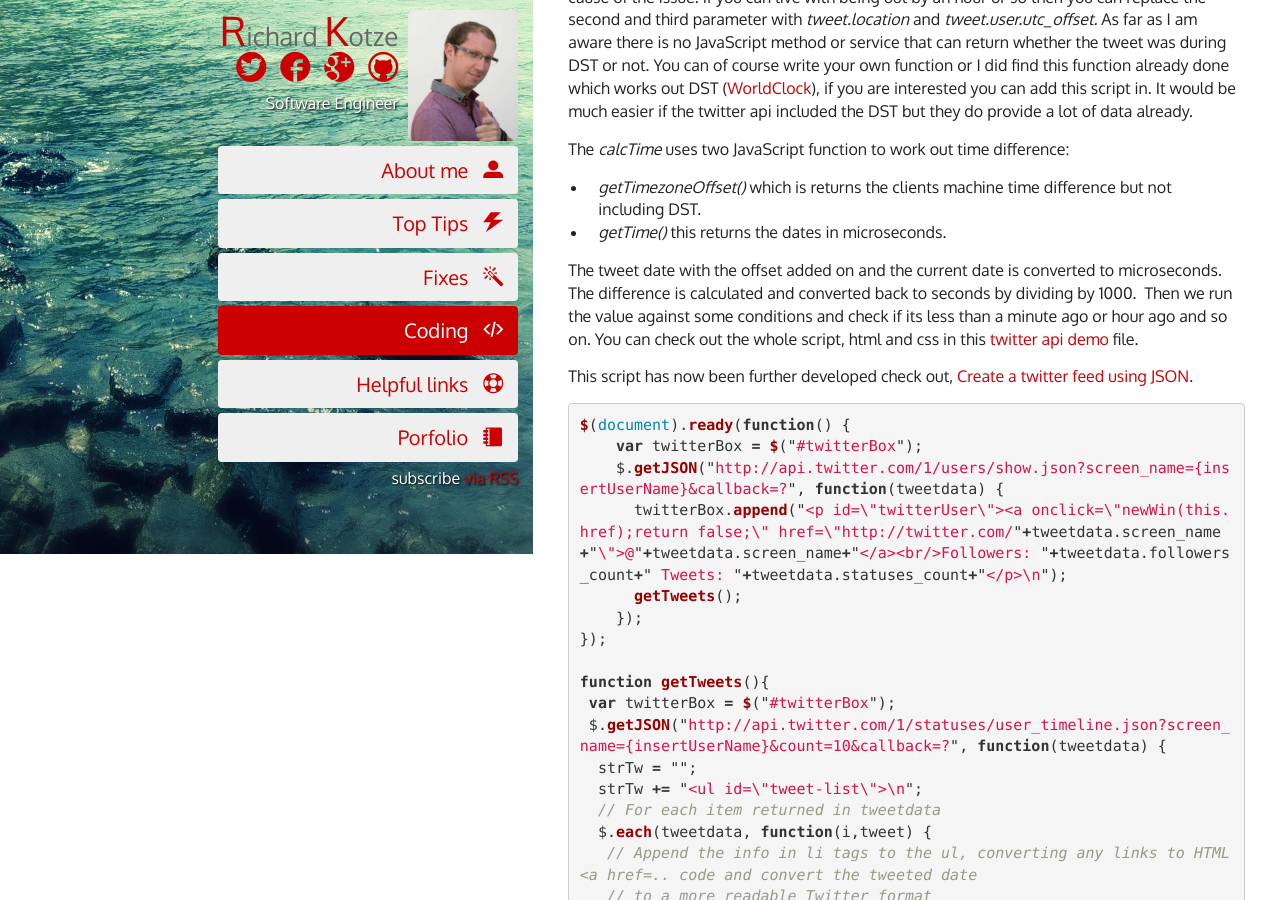
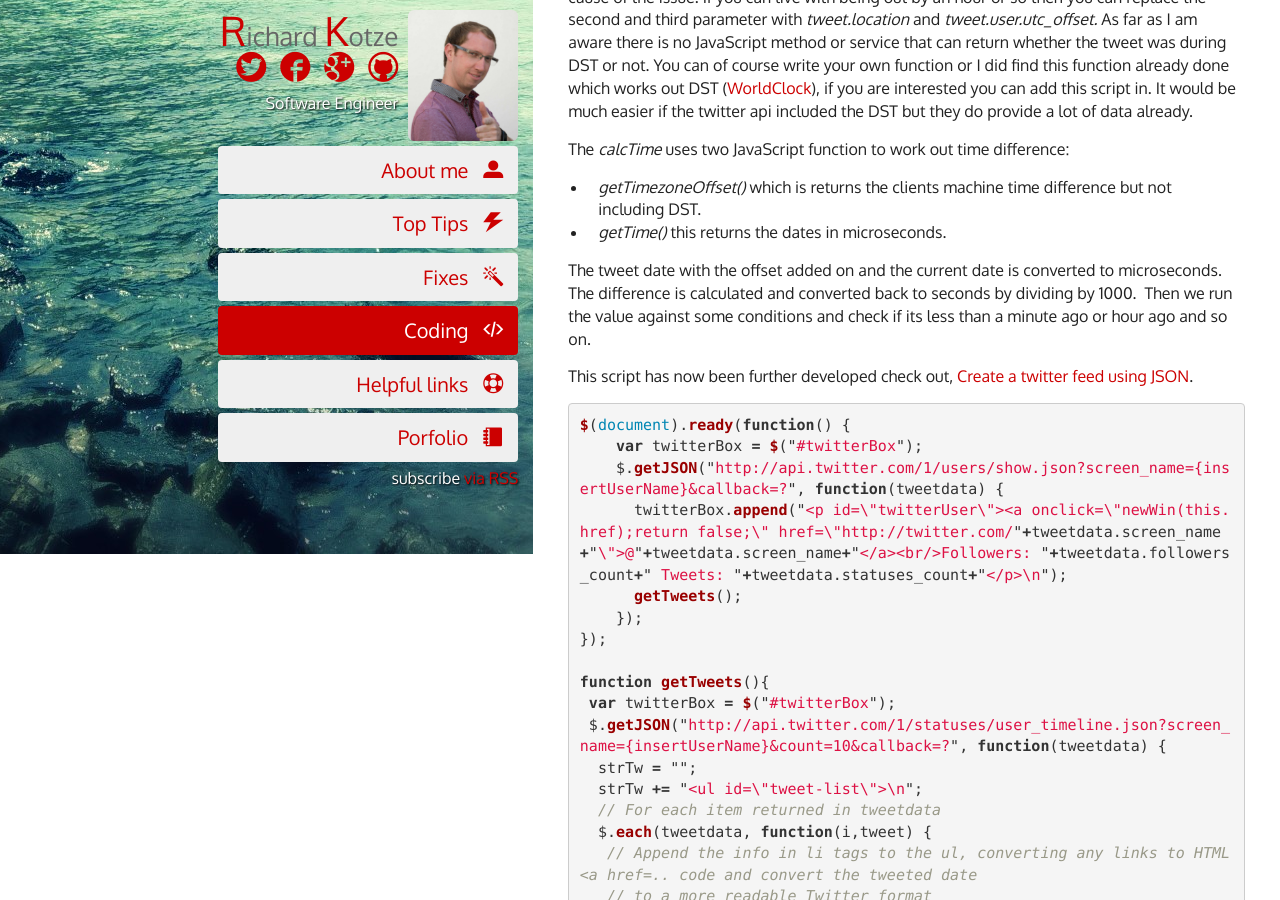
Before and after one commit to rkotze/rkotze.github.io, a Jekyll site: the page built from _posts/2011-05-02-twitter-feed-using-jquery-json.md, in a window 1280 px wide and 900 px high, scrolled down 1017 px. Built offline with Jekyll 4.4.1, drawn with Linux system fonts in a browser that asks for light colours; comment, search, counter and statistics services are not loaded.

Commit message:
remove redundant links

```diff
--- a/_posts/2011-05-02-twitter-feed-using-jquery-json.md
+++ b/_posts/2011-05-02-twitter-feed-using-jquery-json.md
@@ -27,7 +27,7 @@ The _calcTime_ uses two JavaScript function to work out time difference:
 * _getTimezoneOffset()_ which is returns the clients machine time difference but not including DST.
 * _getTime()_ this returns the dates in microseconds.
 
-The tweet date with the offset added on and the current date is converted to microseconds. The difference is calculated and converted back to seconds by dividing by 1000. &nbsp;Then we run the value against some conditions and check if its less than a minute ago or hour ago and so on. You can check out the whole script, html and css in this [twitter api demo][5] file.
+The tweet date with the offset added on and the current date is converted to microseconds. The difference is calculated and converted back to seconds by dividing by 1000. &nbsp;Then we run the value against some conditions and check if its less than a minute ago or hour ago and so on.
 
 This script has now been further developed check out, [Create a twitter feed using JSON][6].
 
@@ -98,5 +98,4 @@ function calcTime(strDate, city, offset) {
 [2]: http://dev.twitter.com/doc "Twitter documentation API"
 [3]: http://api.jquery.com/jQuery.getJSON/ "Get JSON method - JQuery"
 [4]: http://www.proglogic.com/code/javascript/time/worldclock.php
-[5]: /demo/twitterfeed.html
 [6]: /web-development/create-your-twitter-feed-using-json/
```
